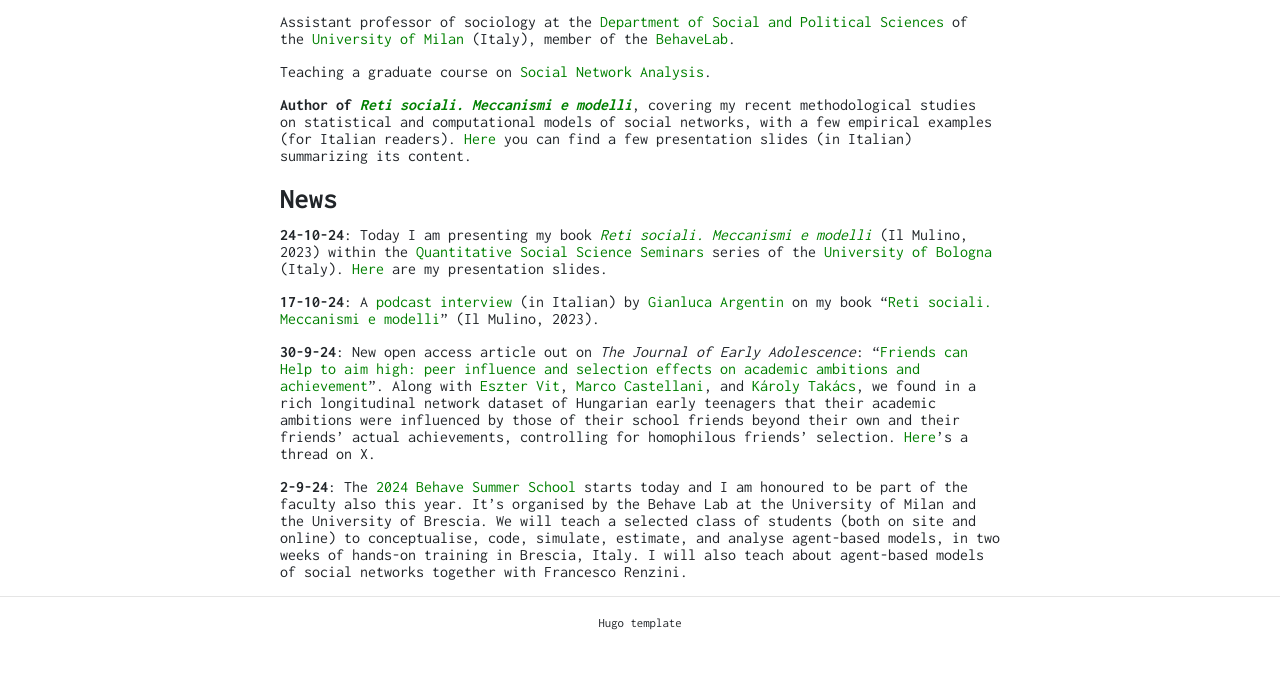
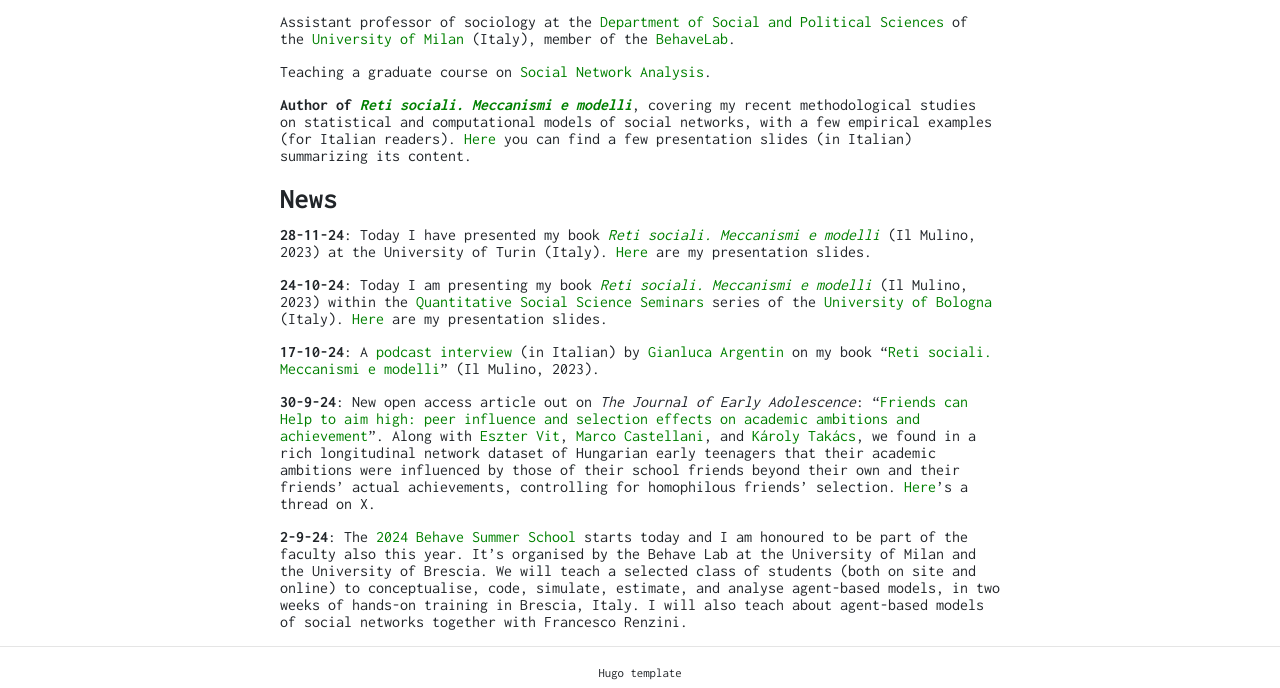
Before and after one commit to federico-bianchi/federico-bianchi.github.io, a plain HTML site: page index.html in a window 1280 px wide. Shown: the part 236-924 px from the top of the page. Before the commit the page ends 874 px from the top, so only its background shows below. Drawn offline with nearby package versions, Linux system fonts and the light colour scheme.

Commit message:
update news

```diff
--- a/index.html
+++ b/index.html
@@ -68,6 +68,7 @@
 <p>Teaching a graduate course on <a href="https://federico-bianchi.github.io/teaching/">Social Network Analysis</a>.</p>
 <p><strong>Author of <a href="https://www.mulino.it/isbn/9788815387523"><em>Reti sociali. Meccanismi e modelli</em></a></strong>, covering my recent methodological studies on statistical and computational models of social networks, with a few empirical examples (for Italian readers). <a href="presentations/seminario-sps.pdf">Here</a> you can find a few presentation slides (in Italian) summarizing its content.</p>
 <h1 id="news">News</h1>
+<p><strong>28-11-24</strong>: Today I have presented my book <a href="https://www.mulino.it/isbn/9788815387523"><em>Reti sociali. Meccanismi e modelli</em></a> (Il Mulino, 2023) at the University of Turin (Italy). <a href="presentations/torino.pdf">Here</a> are my presentation slides.</p>
 <p><strong>24-10-24</strong>: Today I am presenting my book <a href="https://www.mulino.it/isbn/9788815387523"><em>Reti sociali. Meccanismi e modelli</em></a> (Il Mulino, 2023) within the <a href="file:///Users/federico/Downloads/Federico%20Bianchi-1.pdf">Quantitative Social Science Seminars</a> series of the <a href="https://www.unibo.it/en/homepage">University of Bologna</a> (Italy). <a href="presentations/seminario-unibo.pdf">Here</a> are my presentation slides.</p>
 <p><strong>17-10-24</strong>: A <a href="https://open.spotify.com/episode/5XcONyYpq5vcdVuZBdNFlv?si=5rtvsHmXSS-kpH-X3z2uMQ">podcast interview</a> (in Italian) by <a href="https://www.unimib.it/gianluca-argentin">Gianluca Argentin</a> on my book &ldquo;<a href="https://www.mulino.it/isbn/9788815387523">Reti sociali. Meccanismi e modelli</a>&rdquo; (Il Mulino, 2023).</p>
 <p><strong>30-9-24</strong>: New open access article out on <em>The Journal of Early Adolescence</em>: &ldquo;<a href="https://doi.org/10.1177/02724316241273427">Friends can Help to aim high: peer influence and selection effects on academic ambitions and achievement</a>&rdquo;. Along with <a href="https://www.researchgate.net/profile/Eszter-Vit">Eszter Vit</a>, <a href="https://www.unibs.it/it/ugov/person/2246">Marco Castellani</a>, and <a href="https://liu.se/en/employee/karta65">Károly Takács</a>, we found in a rich longitudinal network dataset of Hungarian early teenagers that their academic ambitions were influenced by those of their school friends beyond their own and their friends&rsquo; actual achievements, controlling for homophilous friends&rsquo; selection. <a href="https://x.com/federico_fb/status/1841823086909288583">Here</a>&rsquo;s a thread on X.</p>
```
Also changed, not shown: 1 other file.
